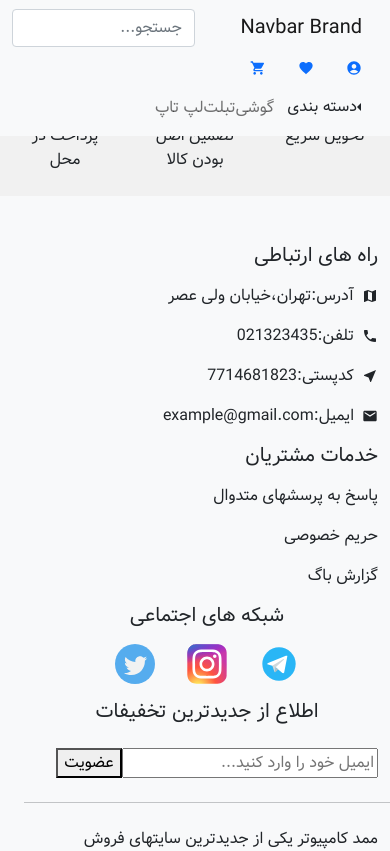
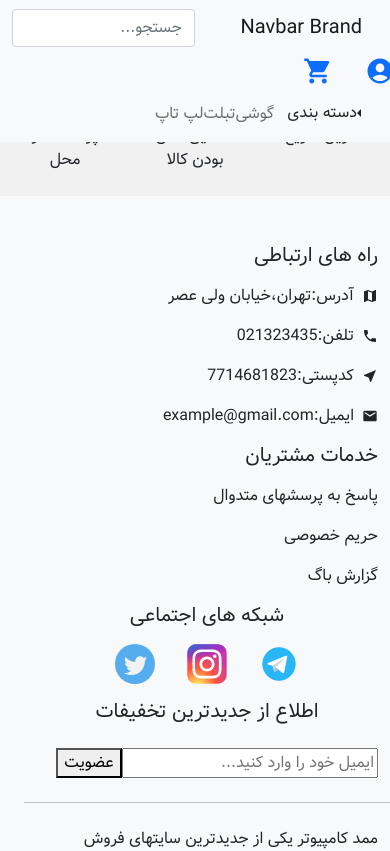
Before and after one commit to mmdaminah/shop, a React (Create React App) app: page /cart in a window 390 px wide. Shown: the top 851 px of the page. Built offline with nearby package versions, Linux system fonts and the light colour scheme.

Commit message:
product cart in navbar initilized

```diff
--- a/src/Components/Navbar/Navbar.tsx
+++ b/src/Components/Navbar/Navbar.tsx
@@ -3,13 +3,22 @@ import { MdShoppingCart, MdAccountCircle, MdFavorite } from "react-icons/md";
 import { Navbar, Nav, Form, FormControl, Dropdown } from 'react-bootstrap'
 import { useHistory } from 'react-router';
 import { Link } from 'react-router-dom'
+import { useSelector } from 'react-redux';
+import IProduct from '../../Interfaces/ProductInterface';
+interface ICart {
+    cart: {
+        cartProducts: IProduct[]
+    }
+}
 const MyNavbar = () => {
     const history = useHistory()
+    const [cartShow, setCartShow] = useState(false)
+    const cartItems = useSelector<ICart, IProduct[]>(state => state.cart.cartProducts)
     return (
         <Navbar fixed="top" bg="light" expand="lg" className="w-100 d-flex flex-column">
             <div className="w-100 d-flex justify-content-between container">
-                <Navbar.Brand onClick={() => history.push("/homepage")} href="#">Navbar Brand</Navbar.Brand>
-                <Form className="d-flex w-50">
+                <Navbar.Brand className="w-25" onClick={() => history.push("/homepage")} href="#">Navbar Brand</Navbar.Brand>
+                <Form className="d-flex w-50">{console.log(cartItems)}
                     <FormControl
                         type="search"
                         placeholder="جستجو..."
@@ -17,10 +26,43 @@ const MyNavbar = () => {
                         aria-label="Search"
                     />
                 </Form>
-                <div className="d-flex">
-                    <Nav.Link href="#link"><MdAccountCircle /></Nav.Link>
-                    <Nav.Link href="#link"><MdFavorite /></Nav.Link>
-                    <Nav.Link href="#link"><MdShoppingCart /></Nav.Link>
+                <div className="d-flex flex-row-reverse w-25">
+                    <Nav.Link className="" href="#link">
+                        <Dropdown show={cartShow} drop={window.innerWidth < 500 ? "start":"end"}>
+                            <MdShoppingCart
+                                onMouseEnter={() => setCartShow(true)}
+                                // onMouseLeave={() => setCartShow(false)}
+                                style={{ width: "30px", height: "30px" }} />
+                            <Dropdown.Menu>
+                                <Dropdown.Item href="#/action-1">
+                                    {
+                                        cartItems.map((item) => {
+                                            return (
+                                                <div className="d-flex">
+                                                    <div className="w-100 text-center">
+                                                        <img style={{width:"100px",height:"100px"}} src={item.image} alt="" />
+                                                    </div>
+                                                    <div>
+                                                        <div>{item.model}</div>
+                                                        <div>{item.price}</div>
+                                                    </div>
+                                                </div>
+                                            )
+                                        })
+                                    }
+                                    {
+                                        cartItems.length===0 ? <div>سبد خرید خالی است</div> : <button className="btn btn-danger">ثبت سفارش</button>
+                                    }
+                                </Dropdown.Item>
+                            </Dropdown.Menu>
+                        </Dropdown>
+                    </Nav.Link>
+                    <Nav.Link href="#link">
+                        <MdAccountCircle style={{ width: "30px", height: "30px" }} />
+                    </Nav.Link>
+                    <Nav.Link href="#link">
+                        <MdFavorite style={{ width: "30px", height: "30px" }} />
+                    </Nav.Link>
                 </div>
             </div>
             <div className="w-100 container">
--- a/src/Components/ProductCard/ProductCard.tsx
+++ b/src/Components/ProductCard/ProductCard.tsx
@@ -5,7 +5,7 @@ const ProductCard = ({image,model,category,price,btnColor="bg-success"}:any) =>
     const dispatch = useDispatch()
     const handleAddToCart = (event:React.MouseEvent)=>{
         event.stopPropagation()
-        dispatch({type:"addProduct",payload:{model,category,price}})
+        dispatch({type:"addProduct",payload:{model,category,price,image}})
     }
     return (
         <div className="product-card-container w-100" >
```
Also changed, not shown: src/Pages/CartPage/CartPage.tsx (added, +10 -0 lines).
